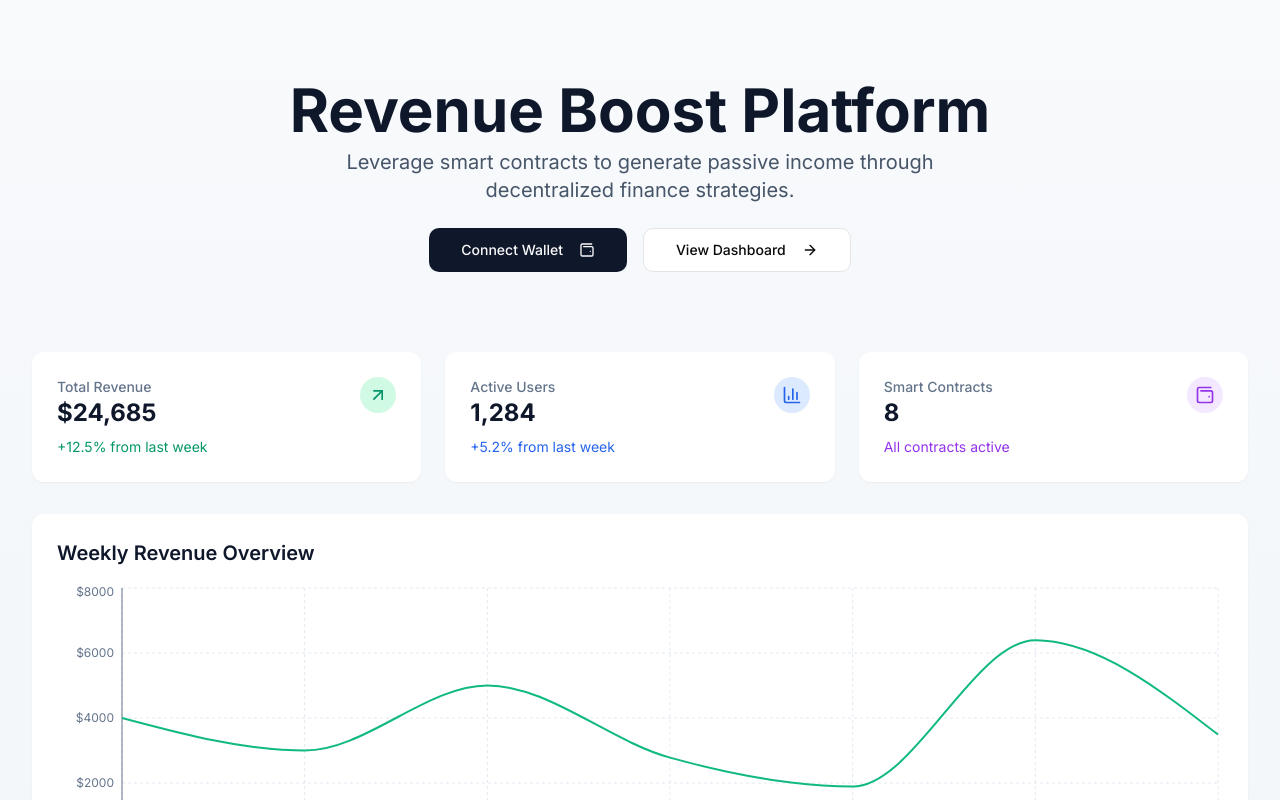
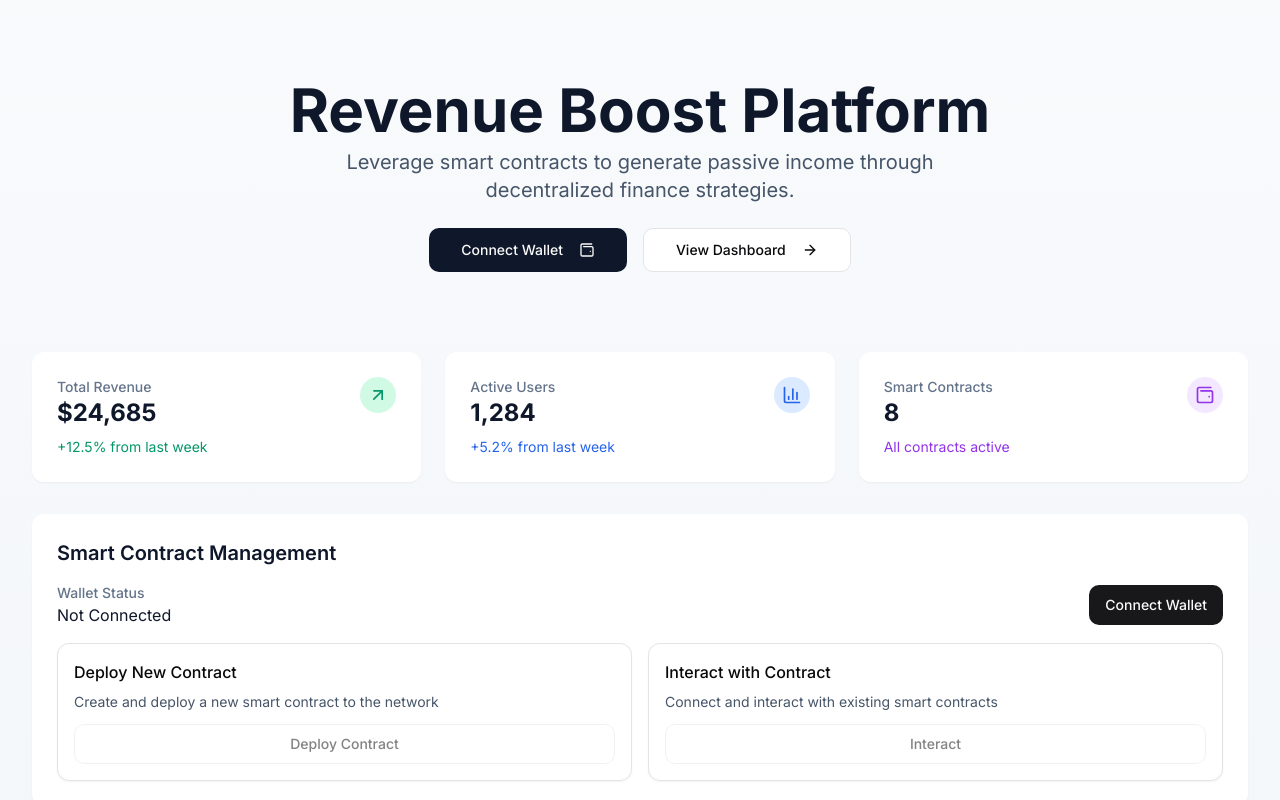
Before and after one commit to Cuheyman/revenue-boost-platform, a React (Vite) app: page / in a window 1280 px wide. Shown: the top 800 px of the page. Built offline with nearby package versions, Linux system fonts and the light colour scheme.

Commit message:
Implement smart contract features
This commit implements features for deploying and interacting with smart contracts.  Further details will be provided in subsequent commits.

```diff
--- /dev/null
+++ b/src/components/SmartContractSection.tsx
@@ -0,0 +1,93 @@
+
+import { useState } from "react";
+import { Card } from "@/components/ui/card";
+import { Button } from "@/components/ui/button";
+import { useToast } from "@/hooks/use-toast";
+import { Loader2 } from "lucide-react";
+import { connectWallet } from "@/utils/web3Utils";
+
+const SmartContractSection = () => {
+  const [isConnecting, setIsConnecting] = useState(false);
+  const [walletAddress, setWalletAddress] = useState("");
+  const { toast } = useToast();
+
+  const handleConnect = async () => {
+    setIsConnecting(true);
+    try {
+      const { address } = await connectWallet();
+      setWalletAddress(address);
+      toast({
+        title: "Wallet Connected",
+        description: `Connected to ${address.slice(0, 6)}...${address.slice(-4)}`,
+      });
+    } catch (error) {
+      toast({
+        title: "Connection Error",
+        description: "Failed to connect wallet. Please try again.",
+        variant: "destructive",
+      });
+    } finally {
+      setIsConnecting(false);
+    }
+  };
+
+  return (
+    <Card className="glass-card p-6">
+      <h3 className="text-xl font-semibold text-slate-900 mb-4">
+        Smart Contract Management
+      </h3>
+      <div className="space-y-4">
+        <div className="flex items-center justify-between">
+          <div>
+            <p className="text-sm font-medium text-slate-500">Wallet Status</p>
+            <p className="text-slate-900">
+              {walletAddress
+                ? `Connected: ${walletAddress.slice(0, 6)}...${walletAddress.slice(-4)}`
+                : "Not Connected"}
+            </p>
+          </div>
+          <Button
+            onClick={handleConnect}
+            disabled={isConnecting}
+            className="hover-scale"
+          >
+            {isConnecting && <Loader2 className="mr-2 h-4 w-4 animate-spin" />}
+            {walletAddress ? "Connected" : "Connect Wallet"}
+          </Button>
+        </div>
+
+        <div className="grid md:grid-cols-2 gap-4 mt-4">
+          <Card className="p-4 hover-scale">
+            <h4 className="font-medium mb-2">Deploy New Contract</h4>
+            <p className="text-sm text-slate-600 mb-3">
+              Create and deploy a new smart contract to the network
+            </p>
+            <Button
+              variant="outline"
+              disabled={!walletAddress}
+              className="w-full"
+            >
+              Deploy Contract
+            </Button>
+          </Card>
+
+          <Card className="p-4 hover-scale">
+            <h4 className="font-medium mb-2">Interact with Contract</h4>
+            <p className="text-sm text-slate-600 mb-3">
+              Connect and interact with existing smart contracts
+            </p>
+            <Button
+              variant="outline"
+              disabled={!walletAddress}
+              className="w-full"
+            >
+              Interact
+            </Button>
+          </Card>
+        </div>
+      </div>
+    </Card>
+  );
+};
+
+export default SmartContractSection;
--- a/src/pages/Index.tsx
+++ b/src/pages/Index.tsx
@@ -1,4 +1,3 @@
-
 import { useEffect, useState } from "react";
 import { Card } from "@/components/ui/card";
 import { Button } from "@/components/ui/button";
@@ -12,6 +11,7 @@ import {
   ResponsiveContainer,
 } from "recharts";
 import { ArrowUpRight, Wallet2, BarChart3, ArrowRight } from "lucide-react";
+import SmartContractSection from "@/components/SmartContractSection";
 
 const dummyData = [
   { day: "Mon", revenue: 4000 },
@@ -106,6 +106,9 @@ const Index = () => {
           </Card>
         </section>
 
+        {/* Smart Contract Section */}
+        <SmartContractSection />
+
         {/* Chart Section */}
         <Card className="glass-card p-6">
           <h3 className="text-xl font-semibold text-slate-900 mb-4">
--- /dev/null
+++ b/src/utils/web3Utils.ts
@@ -0,0 +1,32 @@
+
+import { ethers } from "ethers";
+
+export const connectWallet = async () => {
+  try {
+    if (!window.ethereum) {
+      throw new Error("Please install MetaMask to use this feature");
+    }
+
+    const provider = new ethers.providers.Web3Provider(window.ethereum);
+    await provider.send("eth_requestAccounts", []);
+    const signer = provider.getSigner();
+    const address = await signer.getAddress();
+
+    return { provider, signer, address };
+  } catch (error) {
+    console.error("Error connecting wallet:", error);
+    throw error;
+  }
+};
+
+export const deployContract = async (signer: ethers.Signer, abi: any, bytecode: string, args: any[] = []) => {
+  try {
+    const factory = new ethers.ContractFactory(abi, bytecode, signer);
+    const contract = await factory.deploy(...args);
+    await contract.deployed();
+    return contract;
+  } catch (error) {
+    console.error("Error deploying contract:", error);
+    throw error;
+  }
+};
```
